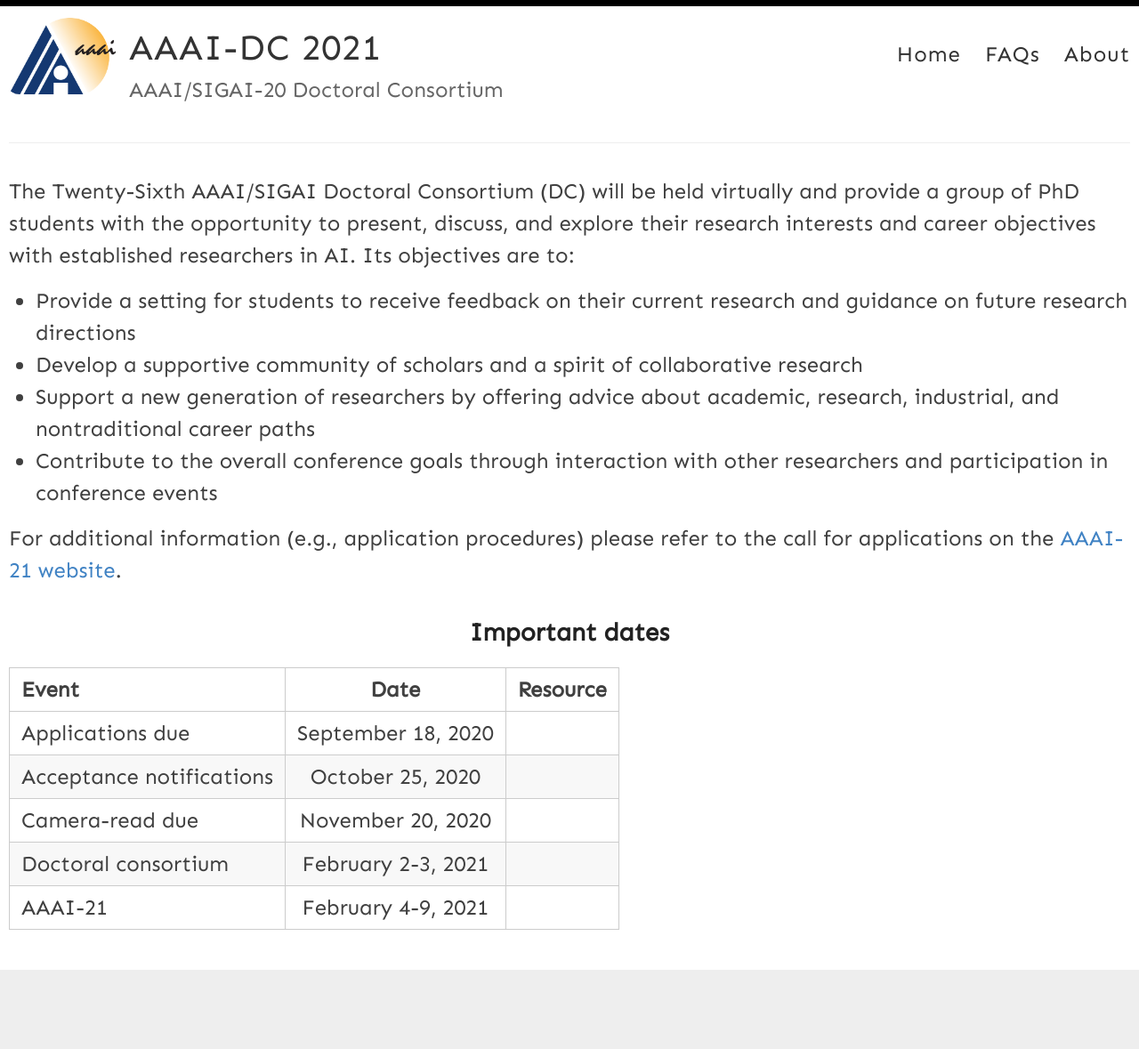
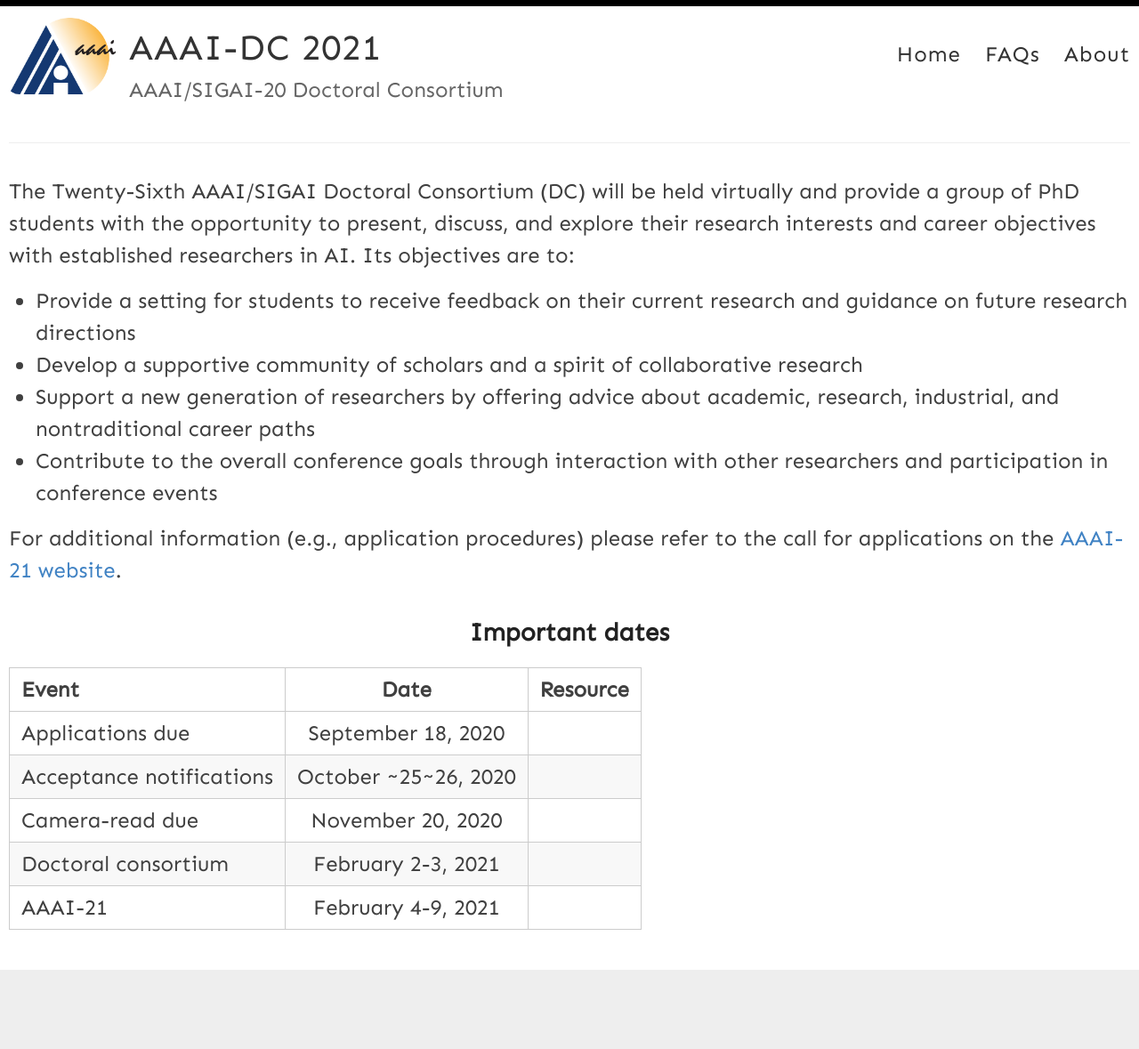
Before and after one commit to anna-reali/dc2021, a Jekyll site: the page built from index.md, in a window 1280 px wide. Shown: the whole page at 89% size. Built offline with Jekyll 4.4.1, drawn with Linux system fonts in a browser that asks for light colours.

Commit message:
Update index.md

```diff
--- a/index.md
+++ b/index.md
@@ -17,7 +17,7 @@ For additional information (e.g., application procedures) please refer to the ca
 | Event       | Date     | Resource     |
 | :------------- | :----------: | -----------: |
 |  Applications due | September 18, 2020  |    |
-|  Acceptance notifications | October 25, 2020 | |
+|  Acceptance notifications | October ~25~26, 2020 | |
 |  Camera-read due | November 20, 2020 | |
 |  Doctoral consortium | February 2-3, 2021 | |
 |  AAAI-21 | February 4-9, 2021 | |
```
